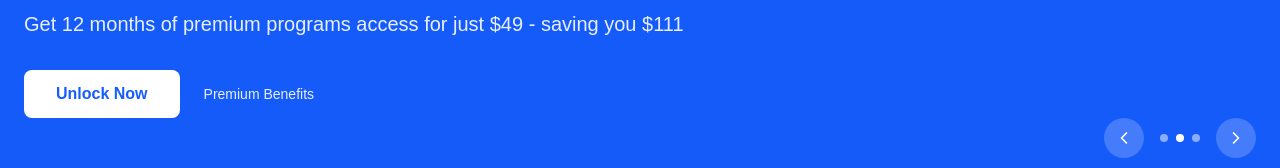
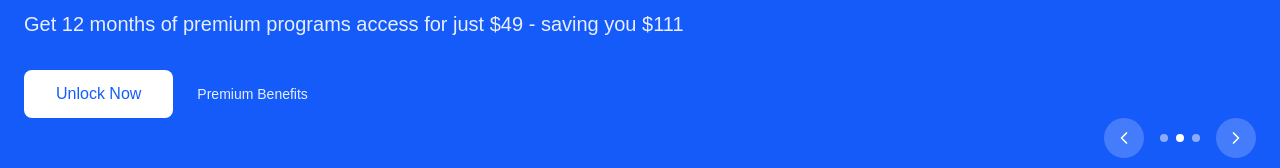
Before and after one commit to fasakinhenry/joggle, a React (Vite) app: page /launchpad in a window 1280 px wide. Shown: the part 203-371 px from the top of the page. Built offline with nearby package versions, Linux system fonts and the light colour scheme.

Commit message:
style: update the font on launchpad page

```diff
--- a/src/pages/Launchpad/index.jsx
+++ b/src/pages/Launchpad/index.jsx
@@ -278,7 +278,7 @@ const Launchpad = () => {
               {banners[currentSlide].subtitle}
             </p>
             <div className='flex items-center space-x-6'>
-              <button className='bg-white text-blue-600 px-8 py-3 rounded-lg font-semibold hover:bg-gray-50 transition-colors'>
+              <button className='bg-white text-blue-600 px-8 py-3 rounded-lg font-medium hover:bg-gray-50 transition-colors'>
                 {banners[currentSlide].cta}
               </button>
               <span className='text-sm opacity-90'>
```
